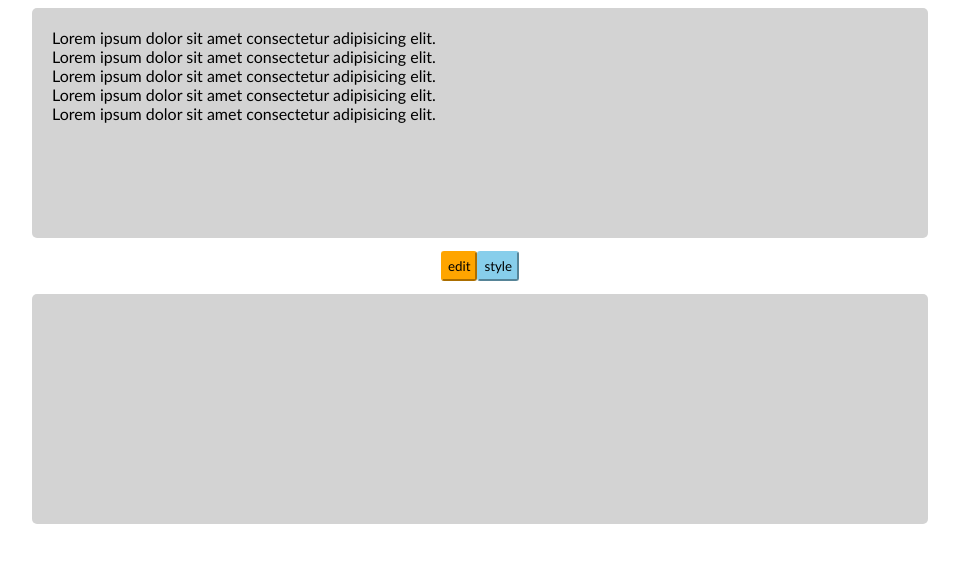
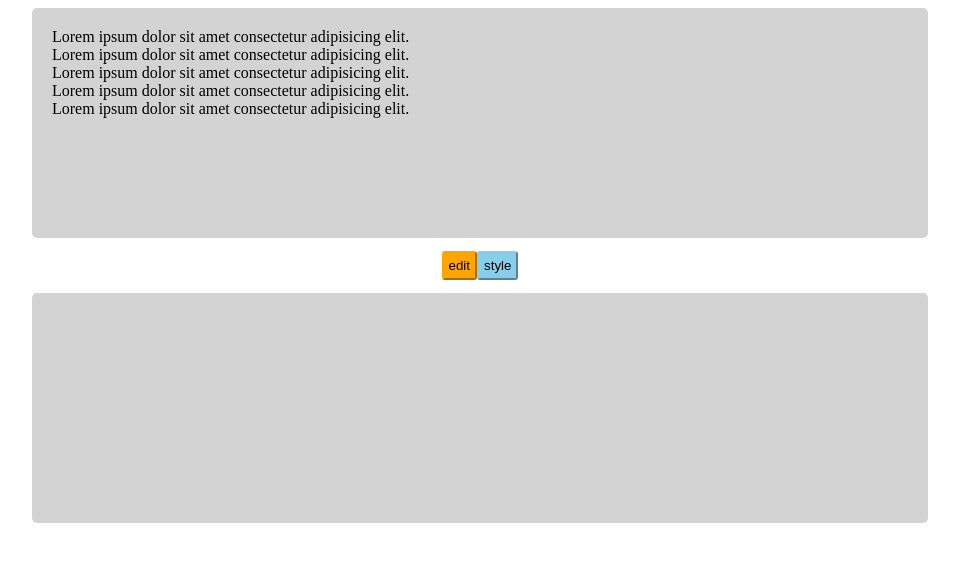
Before and after one commit to VadymTsimbaiuk/js-core, a plain HTML site: page lesson 16/index.html in a window 1280 px wide. Shown: the whole page, without its empty margins (160-1119 px from the left). Drawn offline with Linux system fonts and the light colour scheme.

Commit message:
no message

```diff
--- a/lesson 16/style.css
+++ b/lesson 16/style.css
@@ -2,7 +2,7 @@
     margin: 0;
     padding: 0;
     box-sizing: border-box;
-    font-family: 'Trebuchet MS', 'Lucida Sans Unicode', 'Lucida Grande', 'Lucida Sans', Arial, sans-serif;
+
 }
 .container{
     width: 70%;margin: 0 auto;
```
